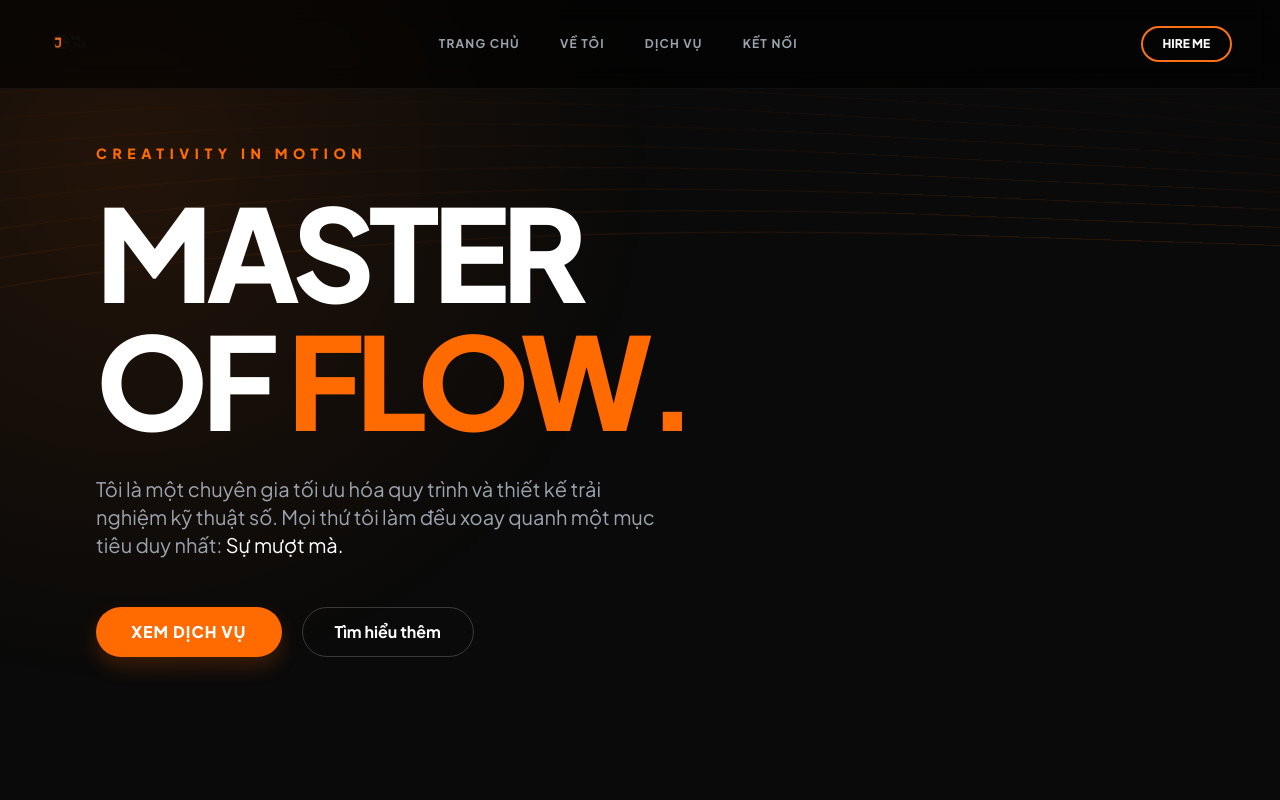
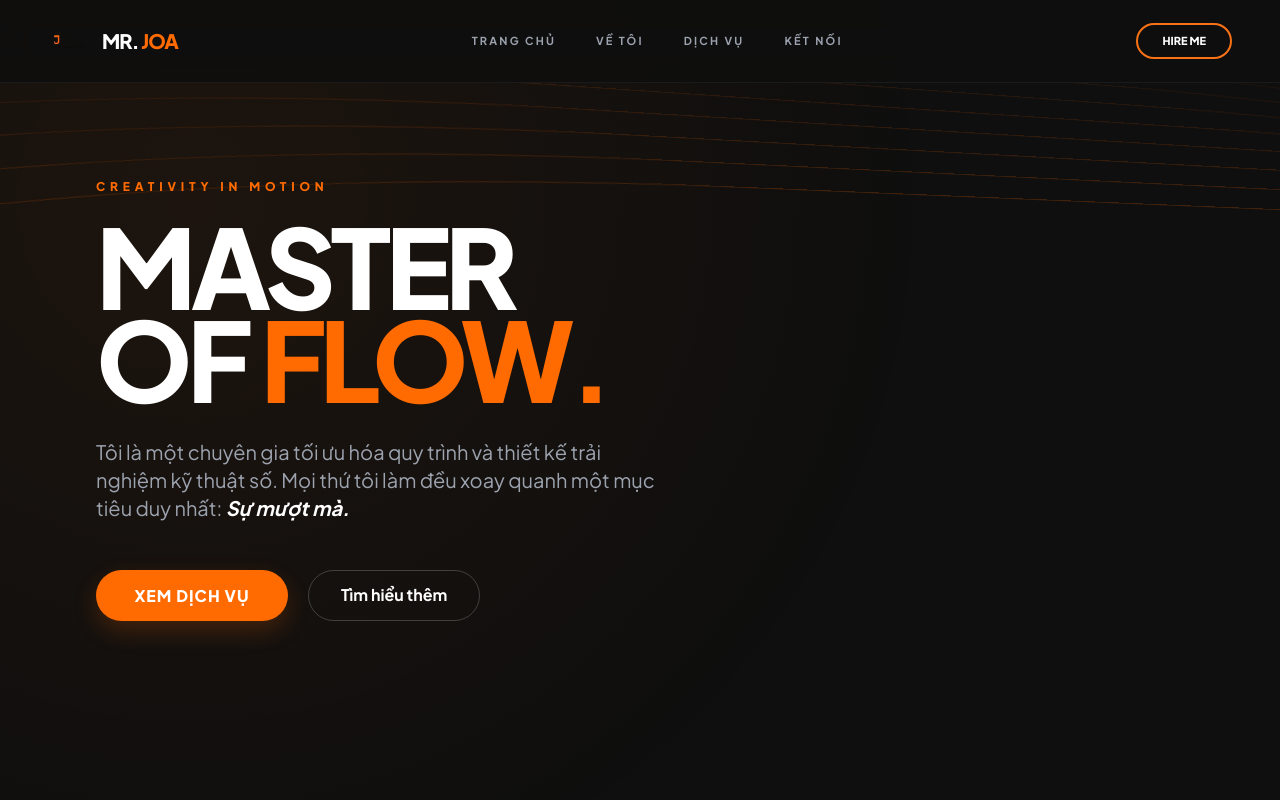
Before and after one commit to allinacc369-dot/mrjoa, a plain HTML site: page index.html in a window 1280 px wide. Shown: the top 800 px of the page. Drawn offline with nearby package versions, Linux system fonts and the light colour scheme.

Commit message:
Update index.html

```diff
--- a/index.html
+++ b/index.html
@@ -9,17 +9,19 @@
     <style>
         :root {
             --brand-orange: #FF6B00;
-            --brand-black: #0A0A0A;
+            --brand-black: #0F0F0F;
+            --text-main: #E2E2E2;
+            --text-muted: #A0A0A0;
         }
         body {
             font-family: 'Plus Jakarta Sans', sans-serif;
             background-color: var(--brand-black);
-            color: white;
+            color: var(--text-main);
             overflow-x: hidden;
             margin: 0;
         }
 
-        /* Hiệu ứng dòng chảy mượt mà (Flow Background) */
+        /* Hiệu ứng dòng chảy (Flow Background) - Đã tăng độ nổi bật */
         .flow-bg {
             position: fixed;
             top: 0;
@@ -27,31 +29,31 @@
             width: 100%;
             height: 100%;
             z-index: -1;
-            background: radial-gradient(circle at 10% 20%, rgba(255, 107, 0, 0.1) 0%, transparent 40%);
+            background: radial-gradient(circle at 15% 25%, rgba(255, 107, 0, 0.06) 0%, transparent 60%);
         }
 
         .wave-container {
             position: absolute;
-            bottom: -10%;
+            bottom: -15%;
             right: -10%;
-            width: 120%;
-            height: 80%;
+            width: 130%;
+            height: 90%;
             pointer-events: none;
-            opacity: 0.5;
+            opacity: 0.5; /* Tăng từ 0.2 lên 0.5 để hiệu ứng rõ hơn */
         }
 
         .wave-line {
             position: absolute;
             width: 200%;
             height: 100%;
-            border-top: 1.5px solid rgba(255, 107, 0, 0.3);
-            border-radius: 45%;
+            border-top: 1.5px solid rgba(255, 107, 0, 0.25); /* Tăng độ dày và độ đậm của đường line */
+            border-radius: 40%;
             animation: flow-animation 25s linear infinite;
         }
 
         @keyframes flow-animation {
             from { transform: translateX(0) rotate(0deg); }
-            to { transform: translateX(-40%) rotate(8deg); }
+            to { transform: translateX(-45%) rotate(10deg); }
         }
 
         /* Typography & Colors */
@@ -60,16 +62,17 @@
 
         /* Glassmorphism Cards */
         .glass-card {
-            background: rgba(255, 255, 255, 0.02);
-            backdrop-filter: blur(15px);
-            border: 1px solid rgba(255, 107, 0, 0.1);
+            background: rgba(255, 255, 255, 0.04);
+            backdrop-filter: blur(12px);
+            border: 1px solid rgba(255, 255, 255, 0.08);
             border-radius: 24px;
             transition: all 0.4s cubic-bezier(0.175, 0.885, 0.32, 1.275);
         }
         .glass-card:hover {
             border-color: var(--brand-orange);
             transform: translateY(-8px);
-            background: rgba(255, 107, 0, 0.05);
+            background: rgba(255, 255, 255, 0.06);
+            box-shadow: 0 20px 40px rgba(255, 107, 0, 0.1);
         }
 
         /* Logo Styling */
@@ -79,7 +82,7 @@
             gap: 12px;
         }
         .logo-img {
-            height: 48px;
+            height: 42px;
             width: auto;
             object-fit: contain;
         }
@@ -87,7 +90,7 @@
         .btn-primary {
             background-color: var(--brand-orange);
             color: white;
-            padding: 0.8rem 2.2rem;
+            padding: 0.85rem 2.4rem;
             border-radius: 9999px;
             font-weight: 800;
             text-transform: uppercase;
@@ -95,17 +98,17 @@
             transition: all 0.3s ease;
             display: inline-block;
             text-decoration: none;
-            box-shadow: 0 10px 20px rgba(255, 107, 0, 0.2);
+            box-shadow: 0 10px 25px rgba(255, 107, 0, 0.2);
         }
         .btn-primary:hover {
             box-shadow: 0 15px 30px rgba(255, 107, 0, 0.4);
-            transform: scale(1.05);
+            transform: translateY(-3px) scale(1.02);
         }
 
         html { scroll-behavior: smooth; }
 
         /* Custom scrollbar */
-        ::-webkit-scrollbar { width: 8px; }
+        ::-webkit-scrollbar { width: 6px; }
         ::-webkit-scrollbar-track { background: var(--brand-black); }
         ::-webkit-scrollbar-thumb { background: #333; border-radius: 10px; }
         ::-webkit-scrollbar-thumb:hover { background: var(--brand-orange); }
@@ -120,24 +123,24 @@
     </div>
 
     <!-- Navigation -->
-    <nav class="fixed w-full z-50 px-6 md:px-12 py-5 flex justify-between items-center bg-black/60 backdrop-blur-md border-b border-white/5">
-        <a href="#home" class="logo-container no-underline">
-            <!-- Thay thế logo cũ bằng file ảnh Logo_mrjoa.png -->
-            <img src="Logo_mrjoa.png" alt="Mr. JoA Logo" class="logo-img" onerror="this.style.display='none'; this.nextElementSibling.style.display='block';">
-            <!-- Fallback text nếu ảnh không load được -->
-            <div class="hidden font-extrabold text-xl tracking-tighter text-white">
+    <nav class="fixed w-full z-50 px-6 md:px-12 py-5 flex justify-between items-center bg-[#0F0F0F]/85 backdrop-blur-lg border-b border-white/5">
+        <a href="#home" class="logo-container no-underline group">
+            <!-- File ảnh logo -->
+            <img src="Logo_mrjoa.png" alt="Logo" class="logo-img" onerror="this.style.display='none';">
+            <!-- Dòng chữ thương hiệu -->
+            <div class="font-extrabold text-xl tracking-tighter text-white group-hover:text-orange-500 transition-colors">
                 MR. <span class="orange-text">JOA</span>
             </div>
         </a>
 
-        <div class="hidden md:flex gap-10 font-bold text-xs uppercase tracking-widest text-gray-400">
+        <div class="hidden md:flex gap-10 font-bold text-[11px] uppercase tracking-[0.2em] text-gray-400">
             <a href="#home" class="hover:text-white transition no-underline">Trang chủ</a>
             <a href="#about" class="hover:text-white transition no-underline">Về tôi</a>
             <a href="#services" class="hover:text-white transition no-underline">Dịch vụ</a>
             <a href="#contact" class="hover:text-white transition no-underline">Kết nối</a>
         </div>
 
-        <a href="#contact" class="text-xs font-black border-2 border-orange-500 px-5 py-2 rounded-full hover:bg-orange-600 transition-all no-underline text-white">
+        <a href="#contact" class="text-[11px] font-black border-2 border-orange-500 px-6 py-2 rounded-full hover:bg-orange-600 hover:border-orange-600 transition-all no-underline text-white">
             HIRE ME
         </a>
     </nav>
@@ -145,12 +148,12 @@
     <!-- Hero Section -->
     <section id="home" class="min-h-screen flex flex-col justify-center px-6 md:px-24 relative overflow-hidden">
         <div class="max-w-4xl z-10">
-            <h2 class="orange-text font-black tracking-[0.4em] mb-6 uppercase text-sm">Creativity in Motion</h2>
-            <h1 class="text-6xl md:text-9xl font-black mb-8 leading-[0.85] tracking-tighter">
+            <h2 class="orange-text font-black tracking-[0.4em] mb-6 uppercase text-xs">Creativity in Motion</h2>
+            <h1 class="text-6xl md:text-[110px] font-black mb-8 leading-[0.85] tracking-tighter text-white">
                 MASTER <br> OF <span class="orange-text">FLOW.</span>
             </h1>
             <p class="text-gray-400 text-lg md:text-xl max-w-xl mb-12 leading-relaxed">
-                Tôi là một chuyên gia tối ưu hóa quy trình và thiết kế trải nghiệm kỹ thuật số. Mọi thứ tôi làm đều xoay quanh một mục tiêu duy nhất: <span class="text-white">Sự mượt mà.</span>
+                Tôi là một chuyên gia tối ưu hóa quy trình và thiết kế trải nghiệm kỹ thuật số. Mọi thứ tôi làm đều xoay quanh một mục tiêu duy nhất: <span class="text-white font-bold italic">Sự mượt mà.</span>
             </p>
             <div class="flex flex-wrap gap-5">
                 <a href="#services" class="btn-primary">Xem dịch vụ</a>
@@ -162,7 +165,7 @@
     <!-- Services Section -->
     <section id="services" class="py-32 px-6 md:px-24">
         <div class="mb-20">
-            <h3 class="text-4xl md:text-6xl font-black mb-4 italic tracking-tighter">HỆ SINH THÁI <span class="orange-text">GIÁ TRỊ.</span></h3>
+            <h3 class="text-4xl md:text-6xl font-black mb-4 italic tracking-tighter text-white">HỆ SINH THÁI <span class="orange-text">GIÁ TRỊ.</span></h3>
             <p class="text-gray-500 max-w-lg font-medium">Những giải pháp được thiết kế riêng để tạo nên dòng chảy hoàn hảo cho thương hiệu của bạn.</p>
         </div>
 
@@ -173,7 +176,7 @@
                         <path stroke-linecap="round" stroke-linejoin="round" stroke-width="1.5" d="M13 10V3L4 14h7v7l9-11h-7z" />
                     </svg>
                 </div>
-                <h4 class="text-2xl font-bold mb-4">Digital Strategy</h4>
+                <h4 class="text-2xl font-bold mb-4 text-white">Digital Strategy</h4>
                 <p class="text-gray-500 text-sm leading-relaxed">Xác định lộ trình phát triển và định hình dòng chảy thương hiệu trên không gian số.</p>
             </div>
 
@@ -183,7 +186,7 @@
                         <path stroke-linecap="round" stroke-linejoin="round" stroke-width="1.5" d="M4 5a1 1 0 011-1h14a1 1 0 011 1v2a1 1 0 01-1 1H5a1 1 0 01-1-1V5zM4 13a1 1 0 011-1h6a1 1 0 011 1v6a1 1 0 01-1 1H5a1 1 0 01-1-1v-6zM16 13a1 1 0 011-1h2a1 1 0 011 1v6a1 1 0 01-1 1h-2a1 1 0 01-1-1v-6z" />
                     </svg>
                 </div>
-                <h4 class="text-2xl font-bold mb-4">UX Optimization</h4>
+                <h4 class="text-2xl font-bold mb-4 text-white">UX Optimization</h4>
                 <p class="text-gray-500 text-sm leading-relaxed">Tối ưu hóa trải nghiệm người dùng, đảm bảo mọi tương tác đều tự nhiên và mượt mà nhất.</p>
             </div>
 
@@ -193,7 +196,7 @@
                         <path stroke-linecap="round" stroke-linejoin="round" stroke-width="1.5" d="M11 4a2 2 0 114 0v1a1 1 0 001 1h3a1 1 0 011 1v3a1 1 0 01-1 1h-1a2 2 0 100 4h1a1 1 0 011 1v3a1 1 0 01-1 1h-3a1 1 0 00-1 1v1a2 2 0 11-4 0v-1a1 1 0 00-1-1H7a1 1 0 01-1-1v-3a1 1 0 00-1-1H4a2 2 0 110-4h1a1 1 0 001-1V7a1 1 0 011-1h3a1 1 0 001-1V4z" />
                     </svg>
                 </div>
-                <h4 class="text-2xl font-bold mb-4">Process Flow</h4>
+                <h4 class="text-2xl font-bold mb-4 text-white">Process Flow</h4>
                 <p class="text-gray-500 text-sm leading-relaxed">Xây dựng hệ thống tự động hóa quy trình, giúp doanh nghiệp vận hành không rào cản.</p>
             </div>
         </div>
@@ -201,11 +204,11 @@
 
     <!-- Contact CTA -->
     <section id="contact" class="py-32 px-6 md:px-24">
-        <div class="orange-bg rounded-[3rem] p-12 md:p-20 text-black text-center relative overflow-hidden group">
-            <div class="absolute inset-0 bg-black opacity-0 group-hover:opacity-5 transition-opacity duration-500"></div>
-            <h3 class="text-5xl md:text-7xl font-black mb-8 italic tracking-tighter">BẮT ĐẦU DÒNG CHẢY?</h3>
-            <p class="text-black/70 font-bold text-lg mb-12 max-w-xl mx-auto uppercase tracking-wider">Hợp tác để cùng kiến tạo những giá trị vượt thời gian.</p>
-            <a href="mailto:hello@mrjoa.com" class="bg-black text-white px-12 py-5 rounded-full font-black text-xl hover:scale-110 transition-transform inline-block no-underline">LIÊN HỆ VỚI TÔI</a>
+        <div class="orange-bg rounded-[3rem] p-12 md:p-24 text-white text-center relative overflow-hidden group">
+            <div class="absolute inset-0 bg-black opacity-0 group-hover:opacity-10 transition-opacity duration-500"></div>
+            <h3 class="text-5xl md:text-8xl font-black mb-8 italic tracking-tighter">BẮT ĐẦU DÒNG CHẢY?</h3>
+            <p class="text-white font-bold text-lg mb-12 max-w-xl mx-auto uppercase tracking-widest">Hợp tác để cùng kiến tạo những giá trị vượt thời gian.</p>
+            <a href="mailto:hello@mrjoa.com" class="bg-black text-white px-14 py-6 rounded-full font-black text-xl hover:scale-105 transition-transform inline-block no-underline">LIÊN HỆ VỚI TÔI</a>
         </div>
     </section>
 
@@ -219,20 +222,19 @@
     </footer>
 
     <script>
-        // Tạo các đường line uốn lượn động (Dynamic Flow Waves)
         const container = document.getElementById('waves');
         if (container) {
-            const lineCount = 18;
+            const lineCount = 18; // Tăng số lượng đường line
             for (let i = 0; i < lineCount; i++) {
                 const wave = document.createElement('div');
                 wave.className = 'wave-line';
 
-                const bottomPos = i * 20;
+                const bottomPos = i * 24;
                 const opacity = 1 - (i / lineCount);
-                const delay = i * 0.7;
+                const delay = i * 0.9;
 
                 wave.style.bottom = `${bottomPos}px`;
-                wave.style.opacity = (opacity * 0.25).toString();
+                wave.style.opacity = (opacity * 0.4).toString(); // Tăng opacity nền của các đường line
                 wave.style.animationDelay = `-${delay}s`;
                 wave.style.borderTopColor = `rgba(255, 107, 0, ${opacity})`;
 
@@ -240,7 +242,6 @@
             }
         }
 
-        // Hiệu ứng di chuyển nhẹ khi cuộn chuột
         window.addEventListener('scroll', () => {
             const scrolled = window.pageYOffset;
             const waves = document.getElementById('waves');
```
